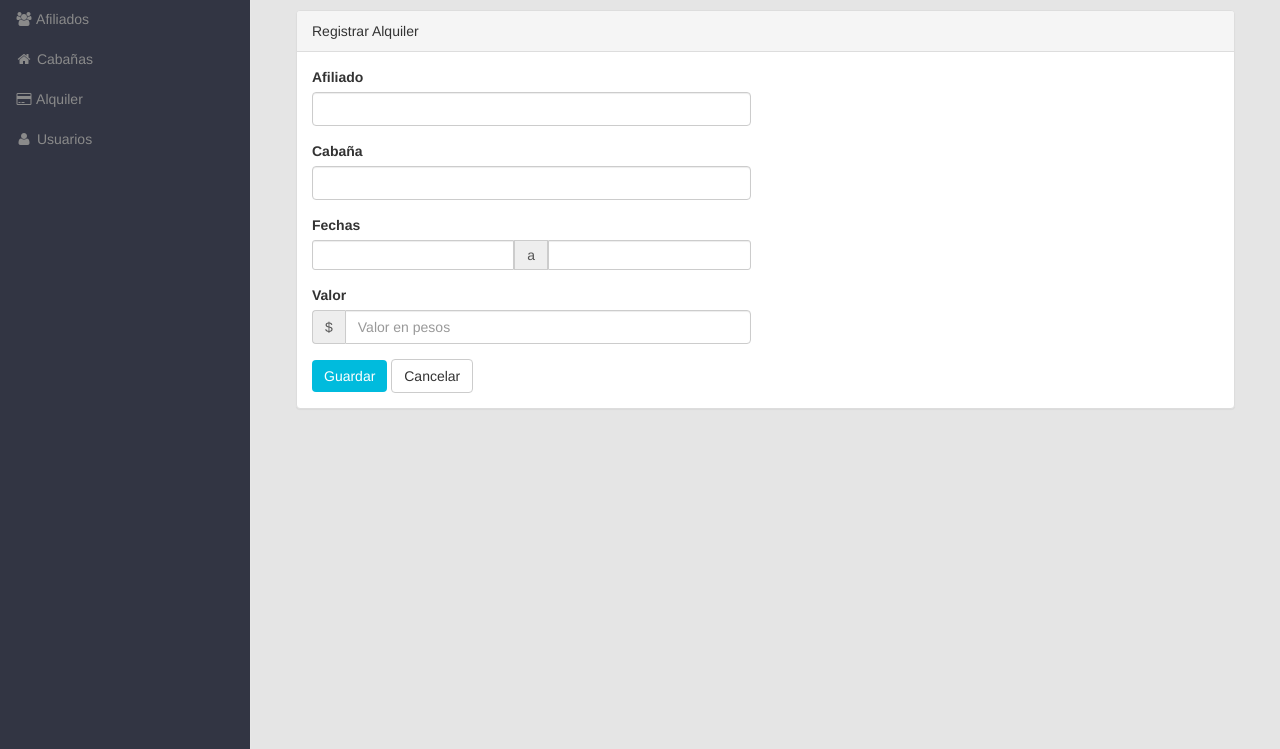
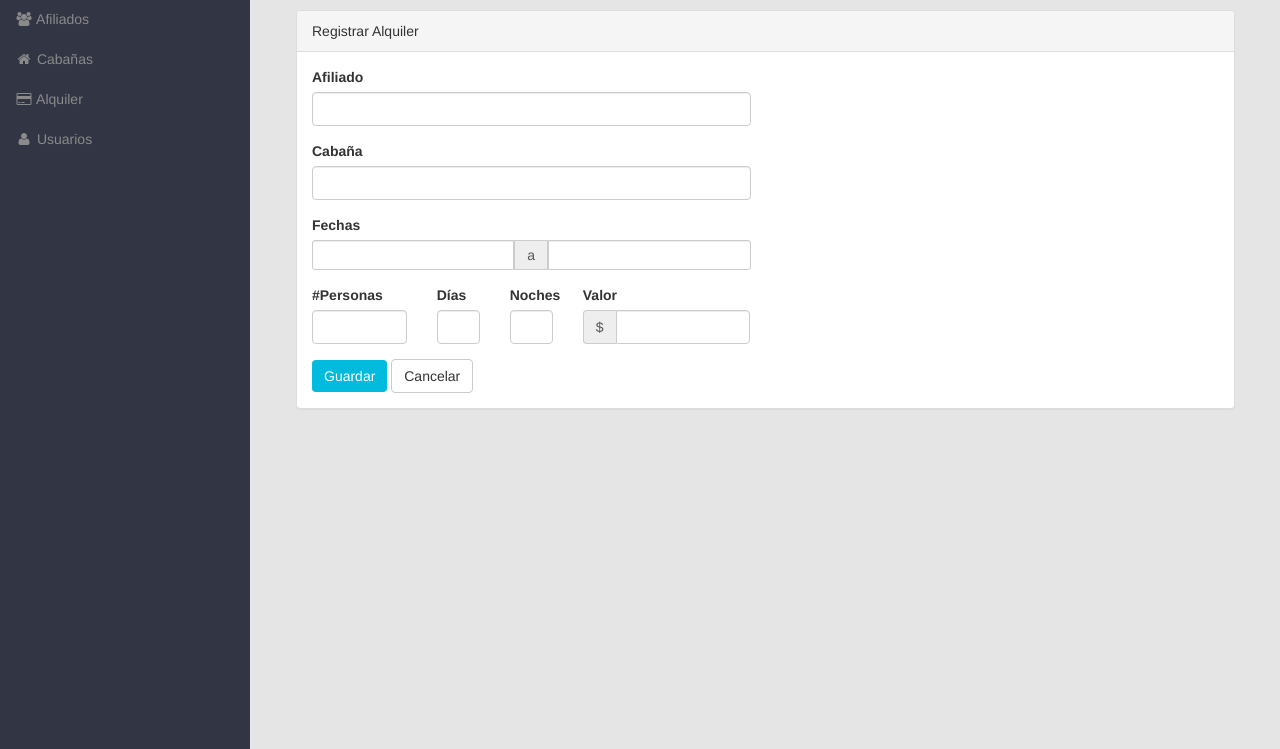
Before and after one commit to LuisaCaviedesR/lluviaFija, a Laravel app: page /lluviafija/registrarAlquiler in a window 1280 px wide. Shown: the part 66-815 px from the top of the page. Run offline with Laravel 8, Linux system fonts and the light colour scheme; settings files or empty folders that the repository lacks are supplied; some libraries are stand-ins or nearby versions.

Commit message:
Alquiler form

```diff
--- a/public/css/layout.css
+++ b/public/css/layout.css
@@ -429,3 +429,13 @@ a {
     font-size: 35px;
     color: #36A0FF;
 }
+
+.fix-padding-left{
+    padding-left: 0 !important;
+}
+.fix-padding-right{
+    padding-right: 0 !important;
+}
+.submit-button{
+    margin-top: 15px !important;
+}
--- a/resources/views/alquiler/form.blade.php
+++ b/resources/views/alquiler/form.blade.php
@@ -26,14 +26,28 @@
                                         </div>
        		                       </div>
                                     <div class="form-group">
+                                       <div class="col-sm-3 fix-padding-left">
+                                            <label>#Personas</label>
+                                            <input type="text" class="form-control" id="" name="" placeholder="" value="">
+                                       </div>
+                                       <div class="col-sm-2">
+                                            <label>Días</label>
+                                            <input type="text" class="form-control" id="" name="" placeholder="" value="">
+                                       </div>
+                                       <div class="col-sm-2">
+                                            <label>Noches</label>
+                                            <input type="text" class="form-control" id="" name="" placeholder="" value="">
+                                       </div>
+                                      <div class="col-sm-5 fix-padding-right">
                                             <label>Valor</label>
                                            <div class="input-group">
                                                 <div class="input-group-addon">$</div>
-                                            <input type="text" class="form-control" id="Precio" name="Precio" placeholder="Valor en pesos" value="">
+                                                <input type="text" class="form-control" id="" placeholder="">
                                            </div>
                                       </div>
-                                    <button type="submit" class="btn btn-primary">Guardar</button>
-                                    <a class="btn btn-default" href="{!! url('lluviafija/listarAlquiler') !!}" role="button">Cancelar</a>
+                                   </div>
+                                    <button class="submit-button btn btn-primary">Guardar</button>
+                                    <a class=" submit-button btn btn-default" href="{!! url('lluviafija/listarAlquiler') !!}" role="button">Cancelar</a>
                                   </form>
                             </div>
                         </div>
```
Lines whose indentation alone changed are shown as unchanged.
